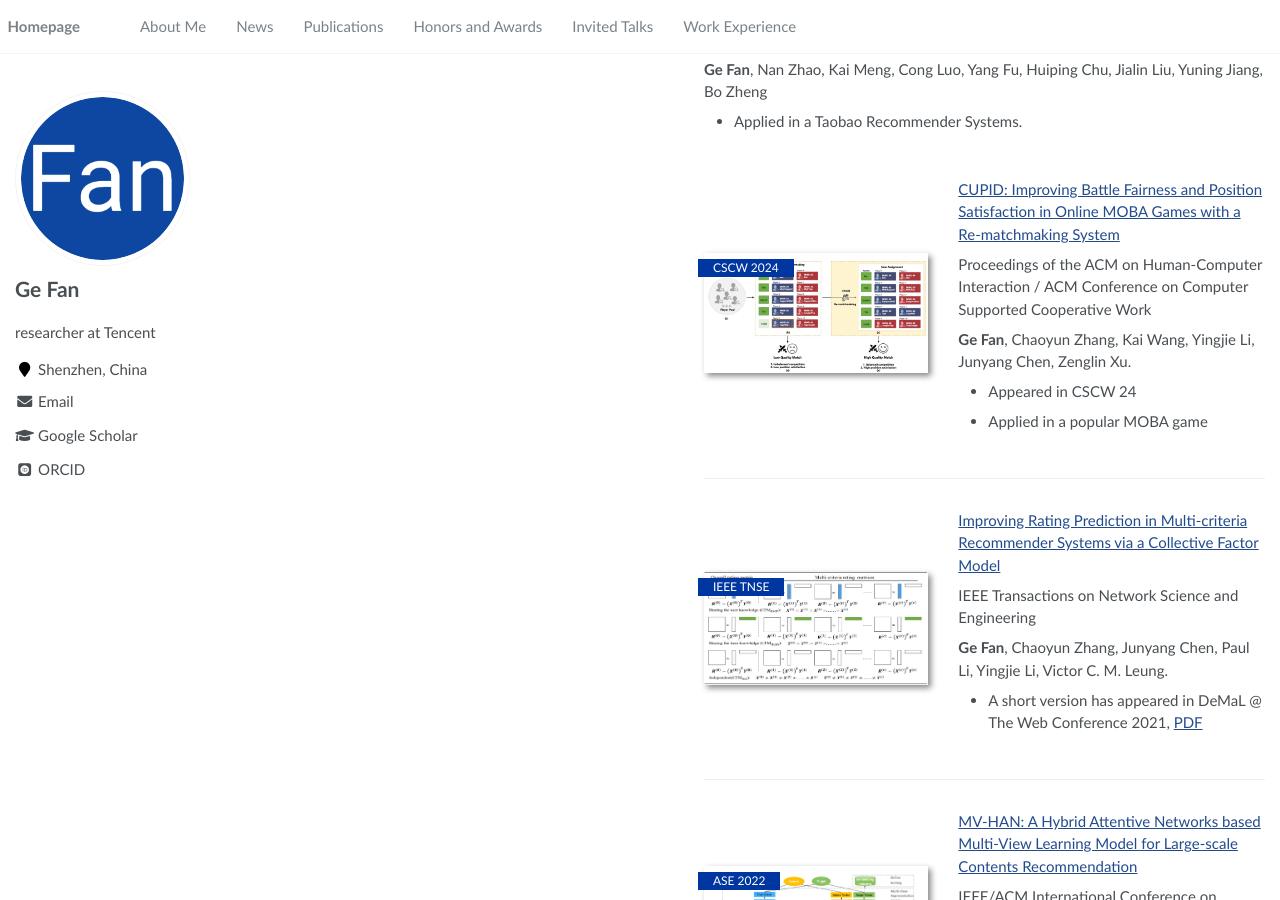
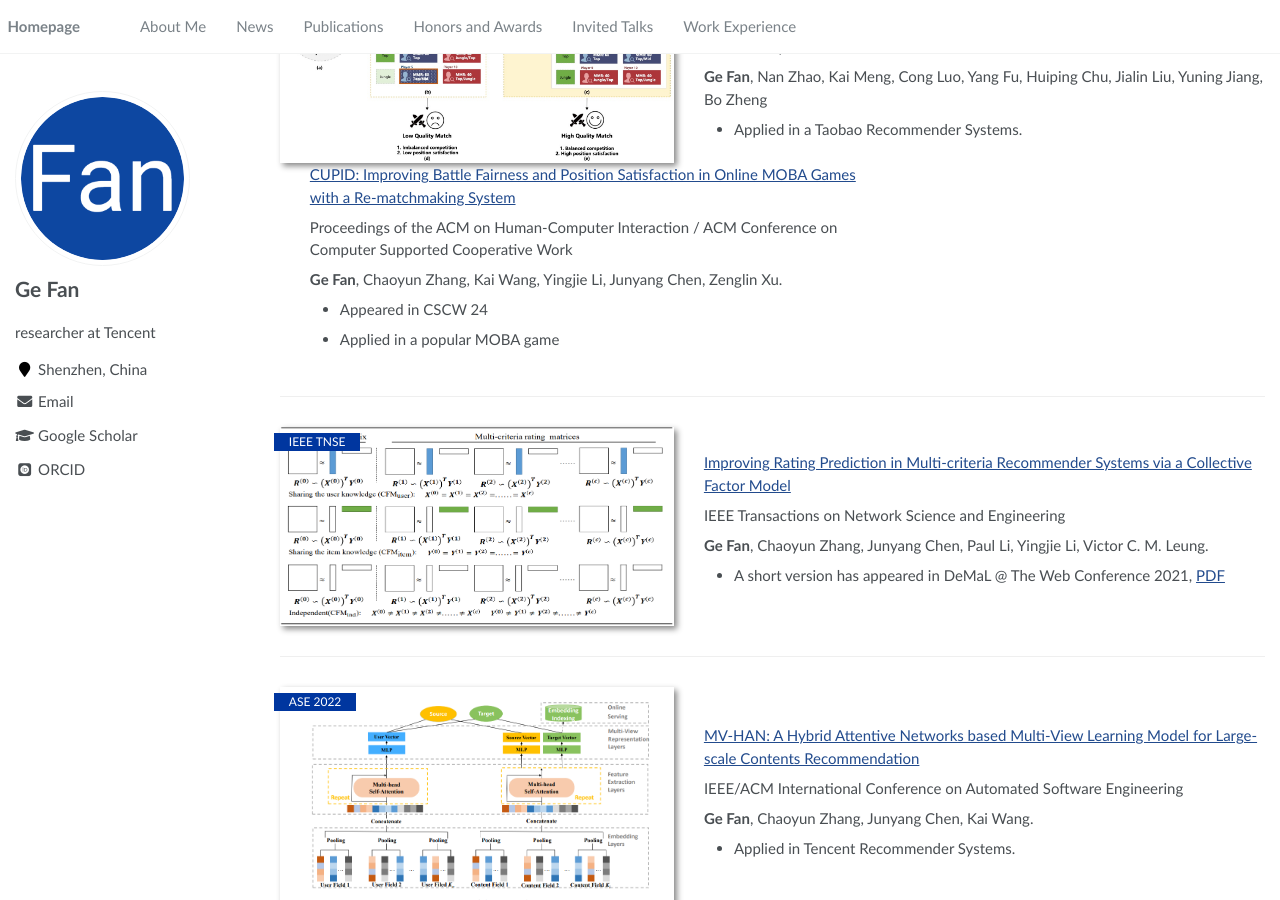
Before and after one commit to FanGhost/fanghost.github.io, a Jekyll site: the page built from _pages/about.md, in a window 1280 px wide and 900 px high, scrolled down 528 px. Built offline with Jekyll 4.4.1, drawn with Linux system fonts in a browser that asks for light colours; some web fonts are replaced.

Commit message:
Update about.md

```diff
--- a/_pages/about.md
+++ b/_pages/about.md
@@ -46,8 +46,9 @@
 
 **Ge Fan**, Nan Zhao, Kai Meng, Cong Luo, Yang Fu, Huiping Chu, Jialin Liu, Yuning Jiang, Bo Zheng
 - Applied in a Taobao Recommender Systems.
+</div>
 
-<div class='paper-box'><div class='paper-box-image'><div><div class="badge">CSCW 2024</div><img src='images/cupid.png' alt="sym" width="100%"></div></div>
+<!-- <div class='paper-box'><div class='paper-box-image'><div><div class="badge">CSCW 2024</div><img src='images/cupid.png' alt="sym" width="100%"></div></div> -->
 <div class='paper-box-text' markdown="1">
 
 [CUPID: Improving Battle Fairness and Position Satisfaction in Online MOBA Games with a Re-matchmaking System](http://fange.pro/files/2024CUPID.pdf)
```
